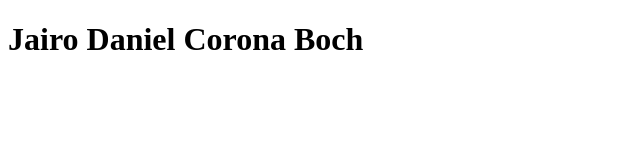
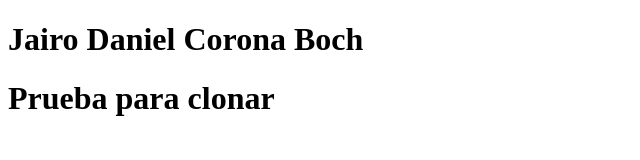
Before and after one commit to jcorona2019066/IN5AV, a plain HTML site: page index.html in a window 1280 px wide. Shown: the whole page, without its empty margins (0-640 px from the left). Drawn offline with Linux system fonts and the light colour scheme.

Commit message:
Pureba de clonar

```diff
--- a/index.html
+++ b/index.html
@@ -7,5 +7,6 @@
 </head>
 <body>
     <h1>Jairo Daniel Corona Boch</h1>
+    <h1>Prueba para clonar</h1>
 </body>
 </html>
```
